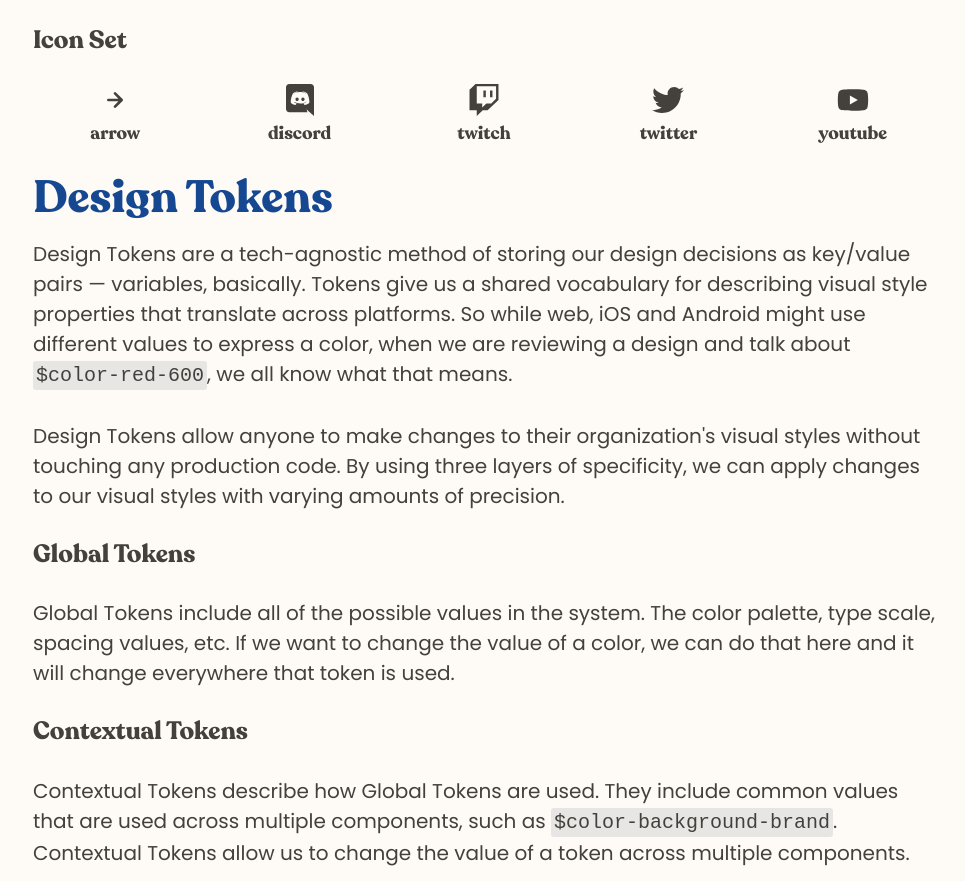
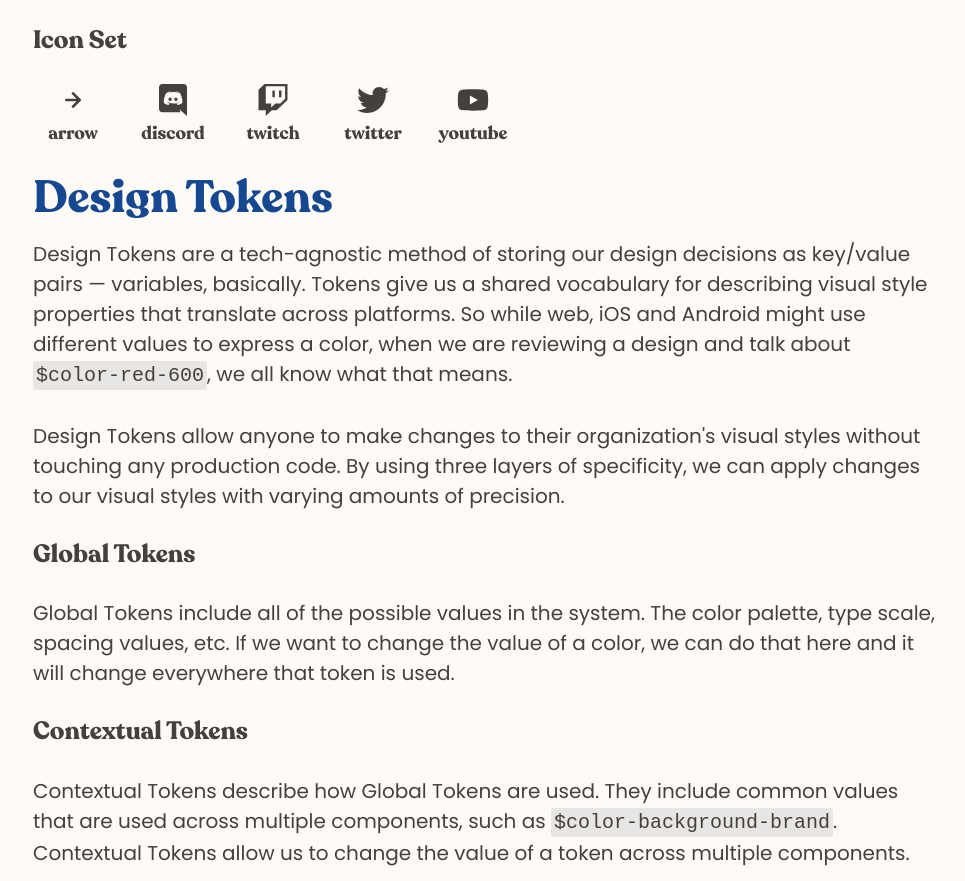
Before and after one commit to peruvianidol/frontend-horse, an Eleventy site: page _src/index.html in a window 1280 px wide. Shown: the part 4202-5083 px from the top of the page, without its empty margins (156-1121 px from the left). Built offline with nearby package versions, Linux system fonts and the light colour scheme; Eleventy itself is replaced by a stand-in of ours; files that its build step writes are made by us from their sources.

Commit message:
Adjust columns on icon-list grid

```diff
--- a/_src/index.html
+++ b/_src/index.html
@@ -36,9 +36,9 @@
     font-family: "Recoleta Bold", serif;
   }
   .icon-list {
-    --min-width: 100px;
+    --min-width: 70px;
     display: grid;
-    grid-template-columns: repeat( auto-fit, minmax(var(--min-width), 1fr));
+    grid-template-columns: repeat( auto-fit, minmax(var(--min-width), 80px));
     gap: 20px;
     align-items: end;
     justify-content: start;
```
